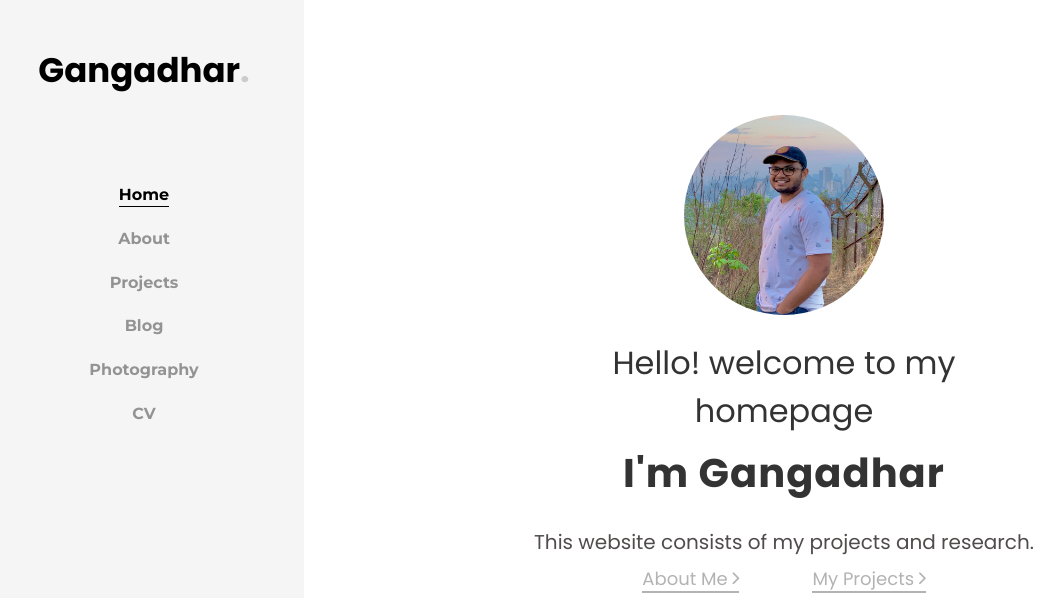
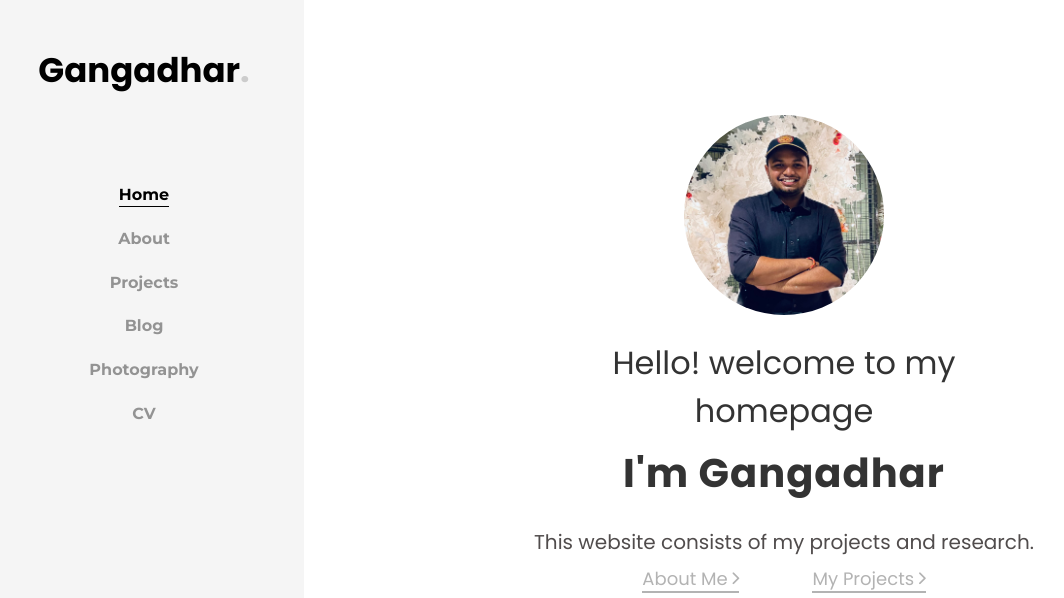
Before and after one commit to gangadhar-nageswar/gangadhar_nageswar.github.io, a plain HTML site: page index.html in a window 1280 px wide. Shown: the top 598 px of the page, without its empty margins (16-1080 px from the left). Drawn offline with Linux system fonts and the light colour scheme; some packages are replaced by stand-ins of ours; no server answers; files whose address does not match are found by name.

Commit message:
Update index.html

```diff
--- a/index.html
+++ b/index.html
@@ -73,7 +73,7 @@
 				<div class="overlay"></div>
 				<div class="js-fullheight d-flex justify-content-center align-items-center">
 					<div class="col-md-7 text text-center">
-						<div class="img mb-4" style="background-image: url(images/mine/m6_new2.jpg);"></div>
+						<div class="img mb-4" style="background-image: url(images/author.jpeg);"></div>
 						<div class="desc">
 							<!-- <h2 class="subheading">Hello! welcome to my homepage</h2> -->
 							<h2 class="mb-2">Hello! welcome to my homepage</h2>
```
